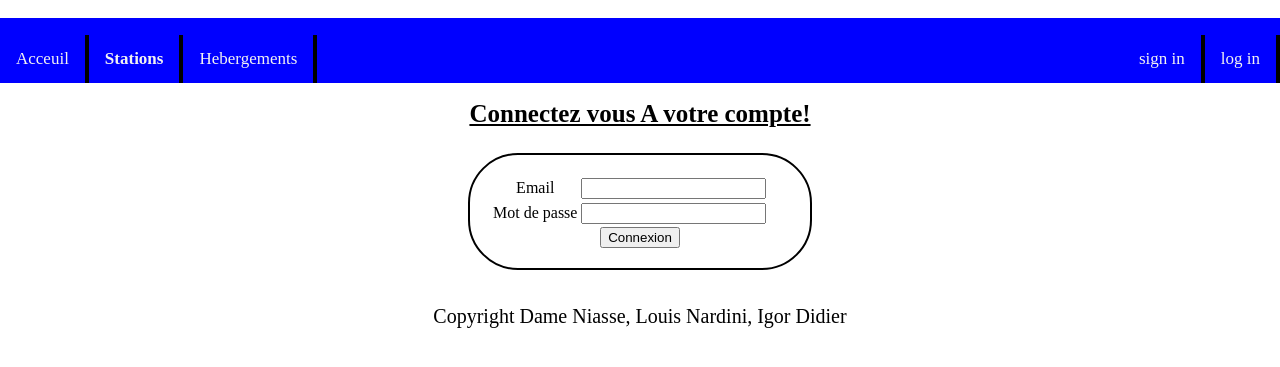
After one commit to igordidier/projet-web, a PHP site: page /login.php in a window 1280 px wide. The commit adds this page. Shown: the top 367 px of the page. Run offline with PHP 8.4, Linux system fonts and the light colour scheme.

Commit message:
signinlogin

```diff
--- a/fonctions.php
+++ b/fonctions.php
@@ -1,13 +1,4 @@
 <?php
-function deconnect() {
-    $_SESSION = array();
-    if (isset($_COOKIE[session_name()])) {
-        setcookie(session_name(),'',time()-1000,'/');
-    }
-    session_destroy();
-    header('Location: ./connexion.php');
-}
-
 function valueInputType($name) {
     if (isset($_POST["$name"])) echo htmlspecialchars($_POST["$name"]);
     elseif (isset($_SESSION["$name"])) echo htmlspecialchars($_SESSION["$name"]);
--- a/head.php
+++ b/head.php
@@ -4,7 +4,7 @@ include('server.php');
 <div class="topnav">
  <h1 id ="haut-de-page"></h1>
 <a href="index.php">Acceuil</a>
-<a href="station.php"><b><strong><span style="text-decoration: underline;">Stations</span></strong></b></a>
+<a href="station.php"><b><strong><span >Stations</span></strong></b></a>
 <a href="hebergement.php">Hebergements</a>
 
 <div class="sign">
--- /dev/null
+++ b/login.php
@@ -0,0 +1,79 @@
+<!DOCTYPE html>
+<html>
+	<head>
+		<title>Compte - connexion</title>
+    <link rel="stylesheet" href="station.css">
+		<meta charset="UTF-8">
+	</head>
+	<body>
+    <?php
+   include('head.php');
+
+
+    if (isset($_POST['connect'])) {
+        $connexion = connexionSQL();
+        $res = getCompte($connexion, $_POST['email']);
+
+        if ($res->num_rows == 1) {
+            $ligne = $res->fetch_assoc();
+            //$ligne = $res->fetch_array();
+            //$ligne = $res->fetch_object();
+            //var_dump($ligne);
+            if ((isset($_SESSION['mdp']) AND $_SESSION['mdp'] == $_POST['mdp']) OR (sha1($_POST['mdp']) == $ligne['MDP'])) {
+
+                $_SESSION['nom'] = $ligne['NOM'];
+                $_SESSION['prenom'] = $ligne['PRENOM'];
+                $_SESSION['email'] = $ligne['EMAIL'];
+                $_SESSION['mdp'] = $ligne['MDP'];
+                $_SESSION['confirm_mdp'] = $ligne['MDP'];
+
+                $res->close();
+                $connexion->close();
+                header('Location: ./station.php');
+            } else {
+                $error="Login et/ou mot de passe incorrects<br/>";
+            }
+        } else {
+            $error="Login et/ou mot de passe incorrects<br/>";
+            $res->close();
+            $connexion->close();
+        }
+    }
+    ?>
+    <h1>Connectez vous A votre compte!</h1>
+    <form method="post" class="signin">
+        <table>
+            <tr>
+                <td>Email</td>
+                <td>
+                    <input required type="text" name="email" value="<?php
+                        valueInputType("email");
+                    ?>">
+                </td>
+            </tr>
+            <tr>
+                <td>Mot de passe</td>
+                <td>
+                    <input required type="password" name="mdp" value="<?php
+                    valueInputType("mdp");
+                    ?>">
+                </td>
+            </tr>
+        </table>
+        <input type="submit" name="connect" value="Connexion">
+    </form>
+
+
+
+
+    <?php
+
+    if (isset($error)) echo "<div style='text-align:center;background-color: red;width: 300px;margin: auto;border: 2px solid;border-radius: 25px;margin-top: 15px;'>$error</div>";
+
+    ?>
+
+    <footer> <p>Copyright Dame Niasse, Louis Nardini, Igor Didier</p>
+
+    </footer>
+	</body>
+</html>
--- a/server.php
+++ b/server.php
@@ -18,7 +18,7 @@ if (isset($_POST['creer_compte'])) {
 
                 // champ non disabled dans ce cas là, $_POST['login'] existe alors
                 $requete = "INSERT INTO COMPTE (ID,NOM,PRENOM,EMAIL,MDP)
-                          VALUES(NULL,'" . $_POST['nom'] . "','" . $_POST['prenom'] . "','" . $_POST['email'] . "','" . $_POST['mdp'] . "')";
+                          VALUES(NULL,'" . $_POST['nom'] . "','" . $_POST['prenom'] . "','" . $_POST['email'] . "','" . sha1($_POST['mdp']) . "')";
                 echo $requete . "<br/>";
                 $res = executerRequete($conn, $requete);
 
--- a/station.css
+++ b/station.css
@@ -149,3 +149,13 @@ float: left;
 opacity: 1;
 
 }
+
+.signin {
+    text-align: center;
+    padding: 20px;
+    width: 300px;
+    margin: auto;
+    border: 2px solid;
+    margin-top: 25px;
+    border-radius: 50px;
+}
```
Also changed, not shown: signin.php (+8 -4 lines).
